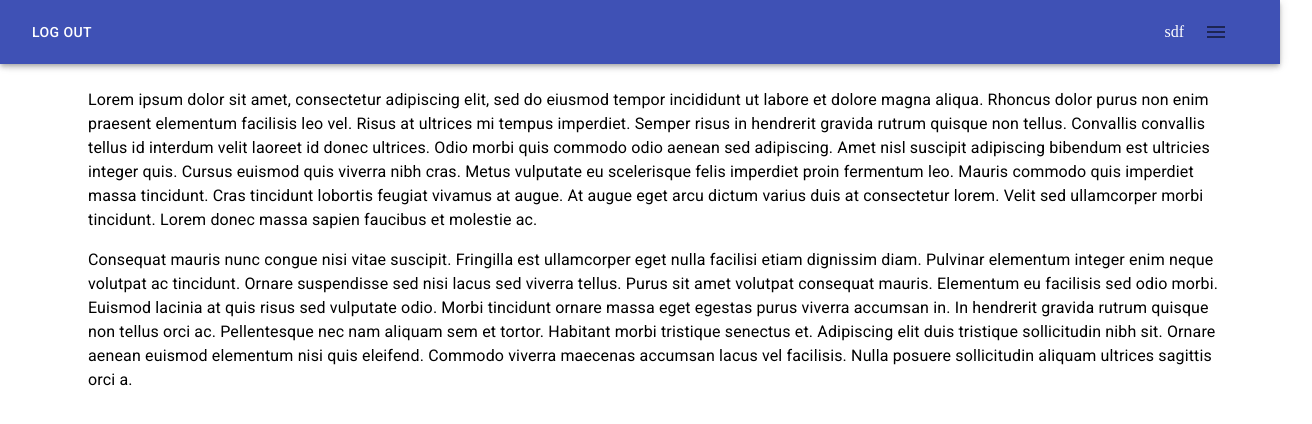
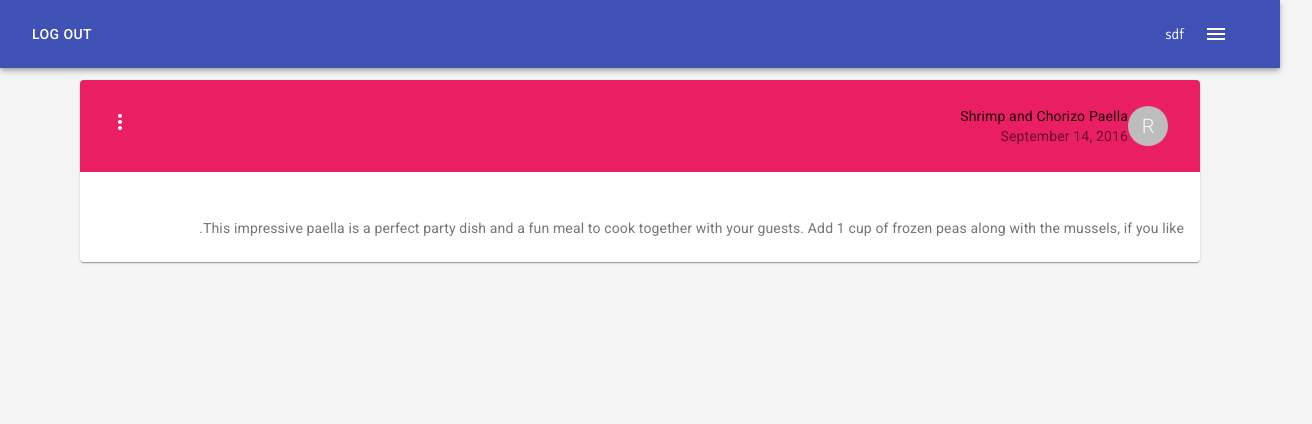
Before and after one commit to asoMansoury/RadioMusicWeb, a React (Create React App) app: page /AdminPanel in a window 1280 px wide. Shown: the top 424 px of the page, 1312 px wide, since content can reach past the window. Built offline with nearby package versions, Linux system fonts and the light colour scheme.

Commit message:
create CardHeader Body And Footer

```diff
--- a/public/assets/css/main.css
+++ b/public/assets/css/main.css
@@ -17,6 +17,10 @@
 		font-size: 100%;
 		font: inherit;
 		vertical-align: baseline;
+	}
+
+	.CardBody{
+		background-color:#f5f5f5 !important;
 	}
 
 	article, aside, details, figcaption, figure, footer, header, hgroup, menu, nav, section {
@@ -1567,9 +1571,6 @@
 
 	}
 
-	body {
-		background: #020B13;
-	}
 
 		body.is-loading *, body.is-loading *:before, body.is-loading *:after {
 			-moz-animation: none !important;
@@ -1585,7 +1586,7 @@
 /* Type */
 
 	body {
-		background-color: #020B13;
+		background-color: #f5f5f5;
 		color: #c0c2c4;
 	}
 
--- a/public/index.html
+++ b/public/index.html
@@ -12,6 +12,7 @@
     <link rel="stylesheet" href="https://fonts.googleapis.com/css?family=Roboto:300,400,500,700&display=swap" />
     <link rel="stylesheet" href="https://fonts.googleapis.com/icon?family=Material+Icons" />
     <link rel="manifest" href="%PUBLIC_URL%/manifest.json" />
+    <link rel="stylesheet" href="./assets/css/main.css">
     <title>React App</title>
   </head>
   <body>
--- a/src/Pages/AdminPanel/Index.js
+++ b/src/Pages/AdminPanel/Index.js
@@ -4,7 +4,8 @@ import AppBarCustom from './Components/AppBarCustom';
 import ChevronLeftIcon from '@material-ui/icons/ChevronLeft';
 import Drawer from '@material-ui/core/Drawer';
 import Typography from '@material-ui/core/Typography';
-import IconButton from '@material-ui/core/IconButton'
+import MoreVertIcon from '@material-ui/icons/MoreVert';
+import Avatar from '@material-ui/core/Avatar';
 import Divider from '@material-ui/core/Divider';
 import List from '@material-ui/core/List';
 import ListItem from '@material-ui/core/ListItem';
@@ -13,6 +14,8 @@ import ListItemText from '@material-ui/core/ListItemText';
 import InboxIcon from '@material-ui/icons/MoveToInbox';
 import MailIcon from '@material-ui/icons/Mail';
 import useMediaQuery from '@material-ui/core/useMediaQuery';
+
+import {IconButton,Card, CardHeader,CardContent,CardActionArea,CardActions, Grid} from '@material-ui/core';
 import clsx from 'clsx'
 
 const drawerWidth = 240;
@@ -39,7 +42,6 @@ const useStyles =makeStyles(theme=>({
             easing:theme.transitions.easing.sharp,
             duration:theme.transitions.duration.leavingScreen
         }),
-        marginRight:'-40px'
       },
     contentShif:{
         transition:theme.transitions.create('margin',{
@@ -47,6 +49,10 @@ const useStyles =makeStyles(theme=>({
             duration:theme.transitions.duration.enteringScreen
         }),
         marginRight:120
+    },
+    contentXsMode:{
+        padding:10,
+        paddingTop:80
     }
 }))
 const AdminPanel =()=>{
@@ -93,32 +99,44 @@ const AdminPanel =()=>{
 
             </Drawer>
             <main
-            className={clsx(classes.content, {
-                [classes.contentShif]: open})}>
-                    <div>
-                        <Typography paragraph>
-                        Lorem ipsum dolor sit amet, consectetur adipiscing elit, sed do eiusmod tempor incididunt
-                        ut labore et dolore magna aliqua. Rhoncus dolor purus non enim praesent elementum
-                        facilisis leo vel. Risus at ultrices mi tempus imperdiet. Semper risus in hendrerit
-                        gravida rutrum quisque non tellus. Convallis convallis tellus id interdum velit laoreet id
-                        donec ultrices. Odio morbi quis commodo odio aenean sed adipiscing. Amet nisl suscipit
-                        adipiscing bibendum est ultricies integer quis. Cursus euismod quis viverra nibh cras.
-                        Metus vulputate eu scelerisque felis imperdiet proin fermentum leo. Mauris commodo quis
-                        imperdiet massa tincidunt. Cras tincidunt lobortis feugiat vivamus at augue. At augue eget
-                        arcu dictum varius duis at consectetur lorem. Velit sed ullamcorper morbi tincidunt. Lorem
-                        donec massa sapien faucibus et molestie ac.
-                        </Typography>
-                        <Typography paragraph>
-                        Consequat mauris nunc congue nisi vitae suscipit. Fringilla est ullamcorper eget nulla
-                        facilisi etiam dignissim diam. Pulvinar elementum integer enim neque volutpat ac
-                        tincidunt. Ornare suspendisse sed nisi lacus sed viverra tellus. Purus sit amet volutpat
-                        consequat mauris. Elementum eu facilisis sed odio morbi. Euismod lacinia at quis risus sed
-                        vulputate odio. Morbi tincidunt ornare massa eget egestas purus viverra accumsan in. In
-                        hendrerit gravida rutrum quisque non tellus orci ac. Pellentesque nec nam aliquam sem et
-                        tortor. Habitant morbi tristique senectus et. Adipiscing elit duis tristique sollicitudin
-                        nibh sit. Ornare aenean euismod elementum nisi quis eleifend. Commodo viverra maecenas
-                        accumsan lacus vel facilisis. Nulla posuere sollicitudin aliquam ultrices sagittis orci a.
-                        </Typography>
+            className={clsx(classes.content,"CardBody", {
+                [classes.contentShif]: open}, {
+                    [classes.contentXsMode]: isSMMode})}>
+                    <div style={{direction:'rtl'}}>
+                        <Grid container
+                              style={{margin:'0 auto'}}
+                              direction="row"
+                              justify='ceenter'
+                              alignItems='center'
+                              xs={12}
+                              sm={12}
+                        >
+
+                        <Card style={{width:'100%'}}>
+                            <CardHeader
+                                style={{backgroundColor:'#e91e63'}}
+                                avatar={
+                                    <Avatar aria-label="recipe">
+                                        R
+                                    </Avatar>
+                                }
+                                action={
+                                    <IconButton aria-label="settings" style={{backgroundColor:'#e91e63'}}>
+                                        <MoreVertIcon />
+                                    </IconButton>
+                                }
+                                title="Shrimp and Chorizo Paella"
+                                subheader="September 14, 2016">
+                            </CardHeader>
+                            <CardContent style={{width:'100%',marginTop:30}}>
+                                <Typography variant="body2" color="textSecondary" component="p">
+                                        This impressive paella is a perfect party dish and a fun meal to cook together with your
+                                        guests. Add 1 cup of frozen peas along with the mussels, if you like.
+                                </Typography>
+                            </CardContent>
+                        </Card>
+
+                        </Grid>
                     </div>
             </main>
         </div>
--- a/src/Pages/Authentications/SignIn.js
+++ b/src/Pages/Authentications/SignIn.js
@@ -92,6 +92,11 @@ const  SignIn=()=>{
 
     return (
         <div className={classes.root}>
+                                    {/* <FormControl>
+                            <FormHelperText id="my-helper-text">We'll never share your email.</FormHelperText>
+                            <InputLabel htmlFor="my-input">Email address</InputLabel>
+                            <Input id="my-input" aria-describedby="my-helper-text" />
+                        </FormControl> */}
             <Grid container component='main' className={classes.root}>
                 <ForgotPassword  isSm={isSMMode} isShowModal={isShowModal} setIshoShowModal={handleCloseModal}></ForgotPassword>
                 <CssBaseline></CssBaseline>
```
Also changed, not shown: public/assets/css/MainStyles.css (added).
